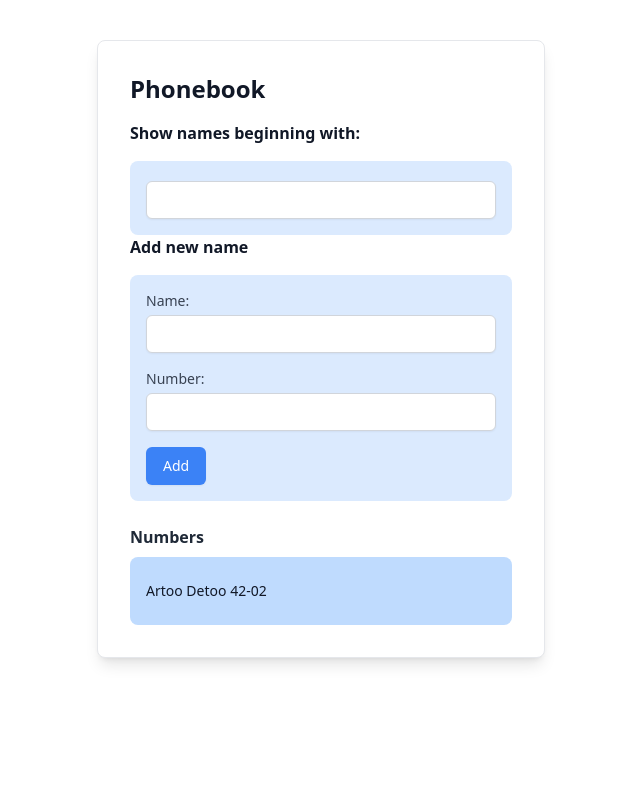
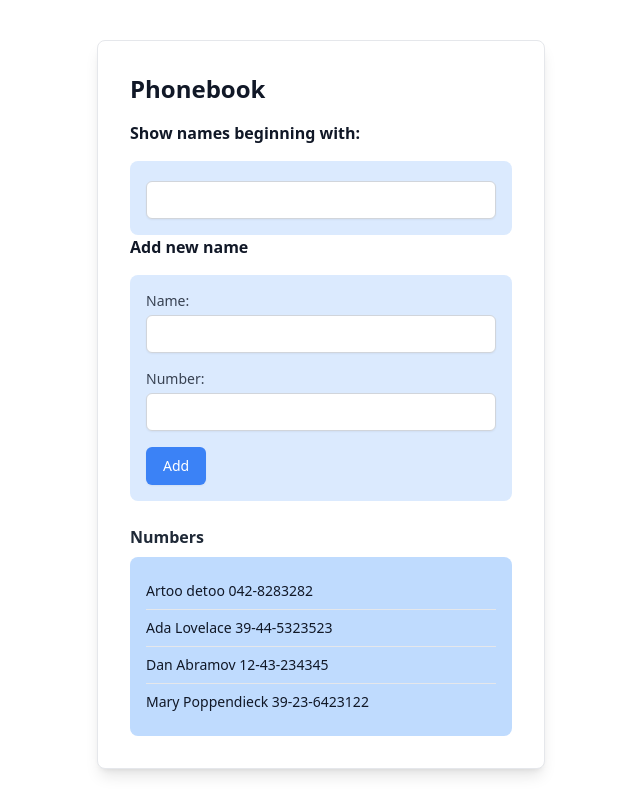
Before and after one commit to jkk-fullstack-projects/Phonebook, a React (Vite) app: page / in a window 1280 px wide. Shown: the whole page, without its empty margins (319-959 px from the left). Built offline with nearby package versions, Linux system fonts and the light colour scheme; data requests are answered from the project's data file.

Commit message:
Using axios and GET from local json server

```diff
--- /dev/null
+++ b/db.json
@@ -0,0 +1,24 @@
+{
+  "persons":[
+    {
+      "name": "Artoo detoo",
+      "number": "042-8283282",
+      "id": 1
+    },
+    {
+      "name": "Ada Lovelace",
+      "number": "39-44-5323523",
+      "id": 2
+    },
+    {
+      "name": "Dan Abramov",
+      "number": "12-43-234345",
+      "id": 3
+    },
+    {
+      "name": "Mary Poppendieck",
+      "number": "39-23-6423122",
+      "id": 4
+    }
+  ]
+}
--- a/package.json
+++ b/package.json
@@ -7,9 +7,11 @@
     "dev": "vite",
     "build": "vite build",
     "lint": "eslint . --ext js,jsx --report-unused-disable-directives --max-warnings 0",
-    "preview": "vite preview"
+    "preview": "vite preview",
+    "server": "json-server -p3001 --watch db.json"
   },
   "dependencies": {
+    "axios": "^1.6.7",
     "postcss-cli": "^11.0.0",
     "react": "^18.2.0",
     "react-dom": "^18.2.0"
@@ -23,6 +25,7 @@
     "eslint-plugin-react": "^7.33.2",
     "eslint-plugin-react-hooks": "^4.6.0",
     "eslint-plugin-react-refresh": "^0.4.5",
+    "json-server": "^1.0.0-alpha.23",
     "postcss": "^8.4.35",
     "tailwindcss": "^3.4.1",
     "vite": "^5.1.0"
--- a/src/App.jsx
+++ b/src/App.jsx
@@ -1,16 +1,25 @@
-import { useState } from 'react'
+import { useState, useEffect } from 'react'
+import axios from 'axios'
+
 import EntryForm from './components/EntryForm.jsx'
 import Persons from './components/Persons.jsx'
-import SearchForm from './components/SearchForm.jsx';
+import SearchForm from './components/SearchForm.jsx'
 
 const App = () => {
-  const [persons, setPersons] = useState([
-    { name: 'Artoo Detoo',
-      number: '42-02' }
-  ])
+  const [persons, setPersons] = useState([])
   const [newName, setNewName] = useState('')
   const [newNumber, setNewNumber] = useState('')
   const [filterNames, setFilternames] = useState('')
+
+  useEffect(() => {
+    console.log('effect')
+    axios
+      .get('http://localhost:3001/persons')
+      .then(response => {
+        console.log('promise fulfilled')
+        setPersons(response.data)
+      })
+  }, [])
 
   const findNameFromPersons = (newName) => {
     let foundOrNot = persons.some(person => person.name.toLowerCase() === newName.toLowerCase())
@@ -42,7 +51,6 @@ const App = () => {
   };
 
   const handleFilterChange = (event) => {
-    console.log("filtteri", event.target.value)
     setFilternames(event.target.value)
   }
 
@@ -50,7 +58,6 @@ const App = () => {
     person => person.name.toLowerCase().includes(filterNames.toLowerCase())
   )
 
-  console.log(filteredPersons)
   return (
     <div className="max-w-md mx-auto mt-10 bg-white p-8 border border-gray-200 rounded-lg shadow-lg">
       <h2 className="text-2xl font-bold mb-4 text-gray-900">Phonebook</h2>
@@ -63,7 +70,7 @@ const App = () => {
         newNumber={newNumber}
         handleNumberChange={handleNumberChange}
       />
-      <h2 className="text-l font-semibold mt-6 mb-2 text-gray-800">Numbers</h2>
+      <h4 className="text-l font-semibold mt-6 mb-2 text-gray-800">Numbers</h4>
       <Persons persons={filteredPersons} />
     </div>
   );
```
Also changed, not shown: 1 other file (tests, documents, lock files or other folders).
